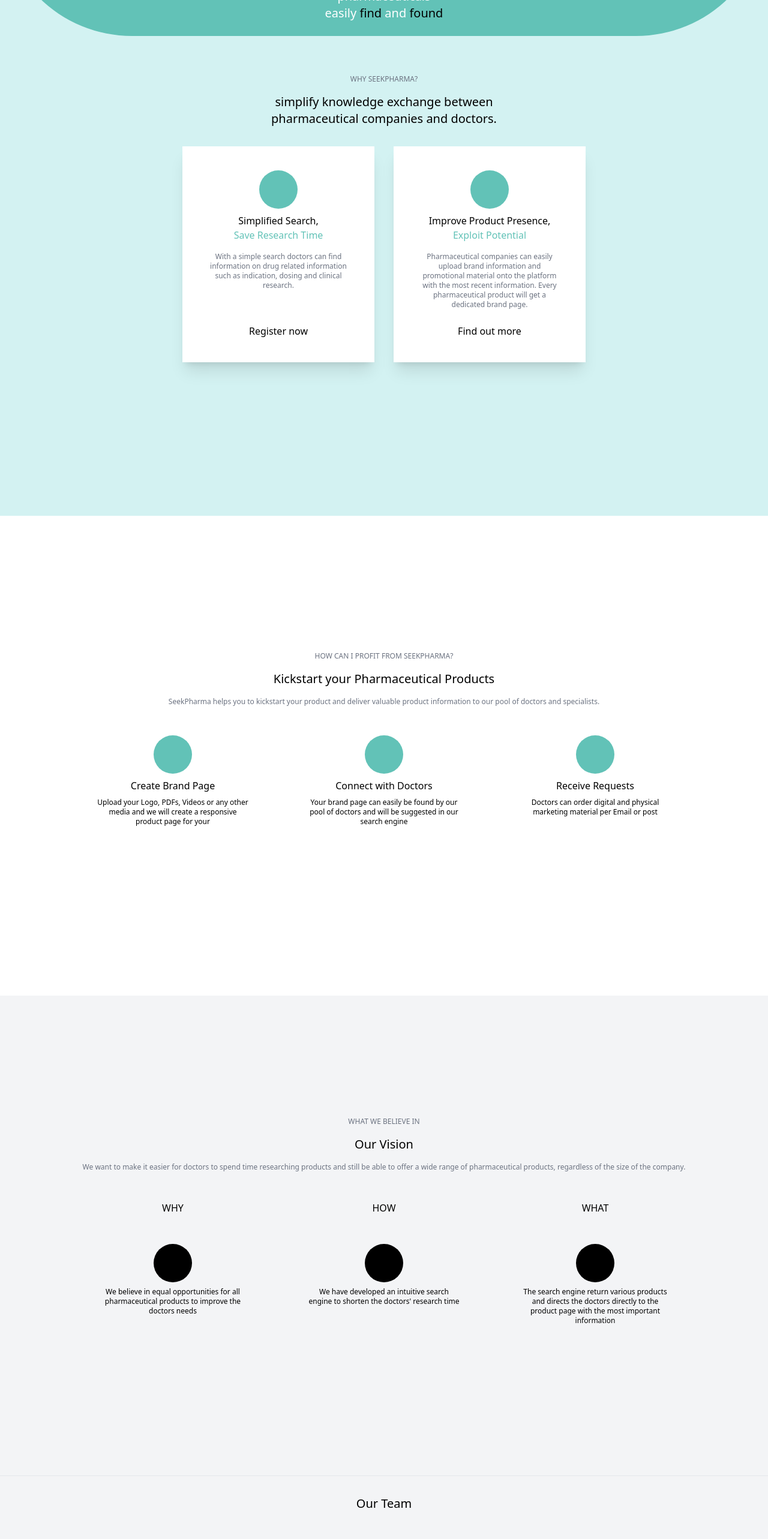
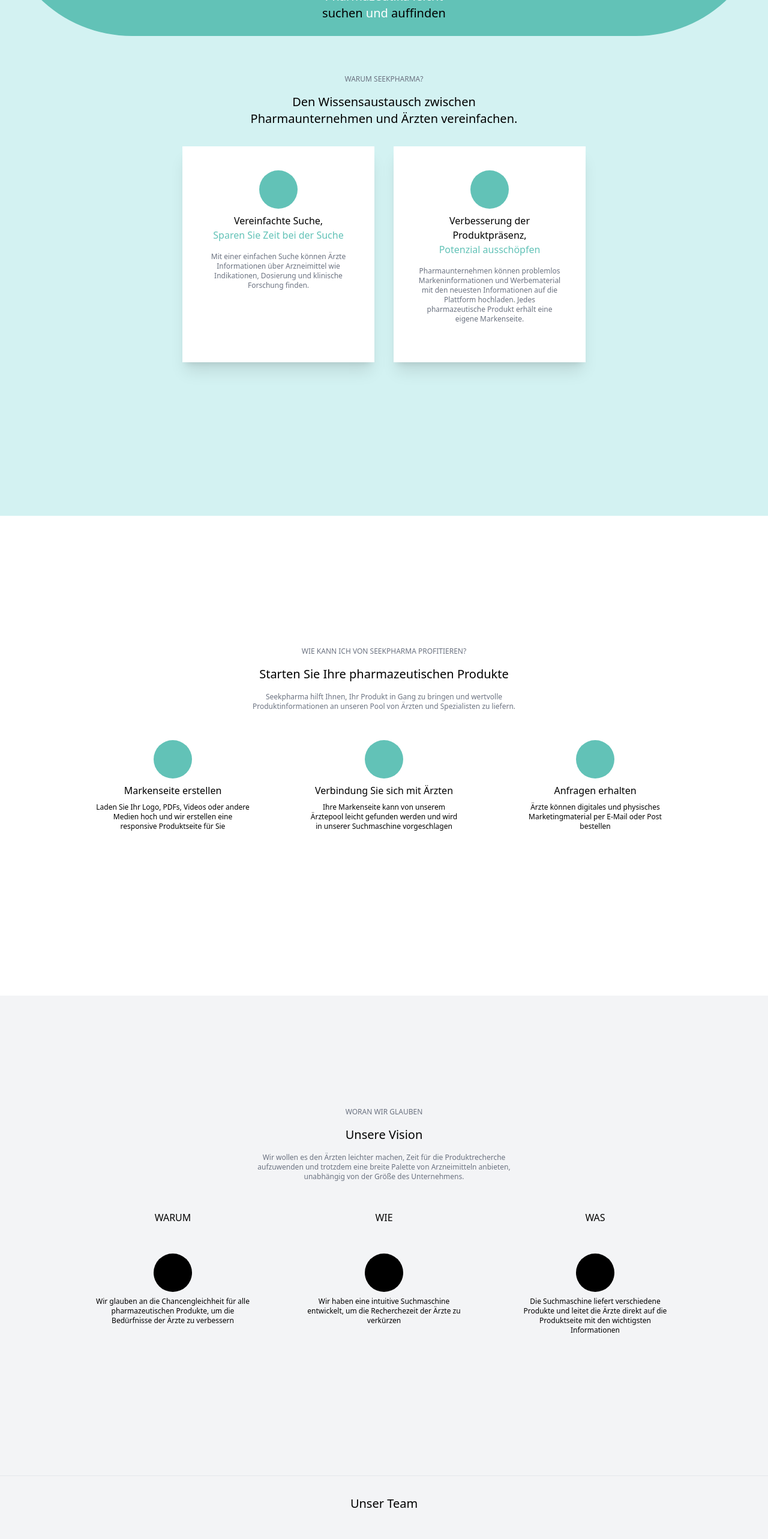
Before and after one commit to seekpharma/seekpharma.github.io, a Next.js app: page / in a window 1280 px wide. Shown: the part 160-2726 px from the top of the page at 60% size. Built offline with nearby package versions, Linux system fonts and the light colour scheme.

Commit message:
add translations

```diff
--- a/components/Card.tsx
+++ b/components/Card.tsx
@@ -3,7 +3,7 @@
   subTitle: string;
   teaserText: string;
   linkText: string;
-  linkUrl: string;
+  linkUrl?: string;
 }
 
 const Card = ({
@@ -20,7 +20,11 @@
       <p className="text-sp-primary">{subTitle}</p>
     </div>
     <div className="pb-4 text-xs text-center text-gray-500">{teaserText}</div>
-    <a href={linkUrl} className="hover:underline underline-offset-8">{linkText}</a>
+    {linkUrl && (
+      <a href={linkUrl} className="hover:underline underline-offset-8">
+        {linkText}
+      </a>
+    )}
   </div>
 );
 
--- a/i18n/de.json
+++ b/i18n/de.json
@@ -1 +1,72 @@
-{ "signIn": "Einloggen" }
+{
+  "signIn": "Einloggen",
+  "header": {
+    "teaser1": "Pharmazeutika leicht",
+    "teaser2": "suchen",
+    "teaser3": "und",
+    "teaser4": "auffinden"
+  },
+  "whySection": {
+    "title": "WARUM SEEKPHARMA?",
+    "teaser": "Den Wissensaustausch zwischen Pharmaunternehmen und Ärzten vereinfachen.",
+    "card1": {
+      "title": "Vereinfachte Suche,",
+      "subTitle": "Sparen Sie Zeit bei der Suche",
+      "teaserText": "Mit einer einfachen Suche können Ärzte Informationen über Arzneimittel wie Indikationen, Dosierung und klinische Forschung finden.",
+      "linkText": "Jetzt anmelden"
+    },
+    "card2": {
+      "title": "Verbesserung der Produktpräsenz,",
+      "subTitle": "Potenzial ausschöpfen",
+      "teaserText": "Pharmaunternehmen können problemlos Markeninformationen und Werbematerial mit den neuesten Informationen auf die Plattform hochladen. Jedes pharmazeutische Produkt erhält eine eigene Markenseite.",
+      "linkText": "Weitere Informationen"
+    }
+  },
+  "profitSection": {
+    "title": "WIE KANN ICH VON SEEKPHARMA PROFITIEREN?",
+    "teaser": "Starten Sie Ihre pharmazeutischen Produkte",
+    "subTeaser": "Seekpharma hilft Ihnen, Ihr Produkt in Gang zu bringen und wertvolle Produktinformationen an unseren Pool von Ärzten und Spezialisten zu liefern.",
+    "bullets": {
+      "left": {
+        "title": "Markenseite erstellen",
+        "teaser": "Laden Sie Ihr Logo, PDFs, Videos oder andere Medien hoch und wir erstellen eine responsive Produktseite für Sie"
+      },
+      "middle": {
+        "title": "Verbindung Sie sich mit Ärzten",
+        "teaser": "Ihre Markenseite kann von unserem Ärztepool leicht gefunden werden und wird in unserer Suchmaschine vorgeschlagen"
+      },
+      "right": {
+        "title": "Anfragen erhalten",
+        "teaser": "Ärzte können digitales und physisches Marketingmaterial per E-Mail oder Post bestellen"
+      }
+    }
+  },
+  "visionSection": {
+    "title": "WORAN WIR GLAUBEN",
+    "teaser": "Unsere Vision",
+    "subTeaser": "Wir wollen es den Ärzten leichter machen, Zeit für die Produktrecherche aufzuwenden und trotzdem eine breite Palette von Arzneimitteln anbieten, unabhängig von der Größe des Unternehmens.",
+    "bullets": {
+      "left": {
+        "title": "WARUM",
+        "teaser": "Wir glauben an die Chancengleichheit für alle pharmazeutischen Produkte, um die Bedürfnisse der Ärzte zu verbessern"
+      },
+      "middle": {
+        "title": "WIE",
+        "teaser": "Wir haben eine intuitive Suchmaschine entwickelt, um die Recherchezeit der Ärzte zu verkürzen"
+      },
+      "right": {
+        "title": "WAS",
+        "teaser": "Die Suchmaschine liefert verschiedene Produkte und leitet die Ärzte direkt auf die Produktseite mit den wichtigsten Informationen"
+      }
+    }
+  },
+  "teamSection": {
+    "title": "Unser Team"
+  },
+  "contactSection": {
+    "title": "Kotakt",
+    "teaser": "Chatten Sie mit uns! Wir unterbreiten Ihnen gerne ein Angebot und gehen auf Ihre Bedürfnisse ein.",
+    "actionButton": "Email anzeigen",
+    "actionLoading": "Laden..."
+  }
+}
--- a/i18n/en.json
+++ b/i18n/en.json
@@ -1 +1,72 @@
-{ "signIn": "Sign in" }
+{
+  "signIn": "Sign in",
+  "header": {
+    "teaser1": "pharmaceuticals easily",
+    "teaser2": "find",
+    "teaser3": "and",
+    "teaser4": "found"
+  },
+  "whySection": {
+    "title": "WHY SEEKPHARMA?",
+    "teaser": "simplify knowledge exchange between pharmaceutical companies and doctors.",
+    "card1": {
+      "title": "Simplified Search,",
+      "subTitle": "Save Research Time",
+      "teaserText": "With a simple search doctors can find information on drug related information such as indication, dosing and clinical research.",
+      "linkText": "Register now"
+    },
+    "card2": {
+      "title": "Improve Product Presence,",
+      "subTitle": "Exploit Potential",
+      "teaserText": "Pharmaceutical companies can easily upload brand information and promotional material onto the platform with the most recent information. Every pharmaceutical product will get a dedicated brand page.",
+      "linkText": "Find out more"
+    }
+  },
+  "profitSection": {
+    "title": "HOW CAN I PROFIT FROM SEEKPHARMA?",
+    "teaser": "Kickstart your Pharmaceutical Products",
+    "subTeaser": "SeekPharma helps you to kickstart your product and deliver valuable product information to our pool of doctors and specialists.",
+    "bullets": {
+      "left": {
+        "title": "Create Brand Page",
+        "teaser": "Upload your Logo, PDFs, Videos or any other media and we will create a responsive product page for your"
+      },
+      "middle": {
+        "title": "Connect with Doctors",
+        "teaser": "Your brand page can easily be found by our pool of doctors and will be suggested in our search engine"
+      },
+      "right": {
+        "title": "Receive Requests",
+        "teaser": "Doctors can order digital and physical marketing material per Email or post"
+      }
+    }
+  },
+  "visionSection": {
+    "title": "WHAT WE BELIEVE IN",
+    "teaser": "Our Vision",
+    "subTeaser": "We want to make it easier for doctors to spend time researching products and still be able to offer a wide range of pharmaceutical products, regardless of the size of the company.",
+    "bullets": {
+      "left": {
+        "title": "WHY",
+        "teaser": "We believe in equal opportunities for all pharmaceutical products to improve the doctors needs"
+      },
+      "middle": {
+        "title": "HOW",
+        "teaser": "We have developed an intuitive search engine to shorten the doctors' research time"
+      },
+      "right": {
+        "title": "WHAT",
+        "teaser": "The search engine return various products and directs the doctors directly to the product page with the most important information"
+      }
+    }
+  },
+  "teamSection": {
+    "title": "Our team"
+  },
+  "contactSection": {
+    "title": "Contact",
+    "teaser": "Chat with us! We will be happy to provide you with a quote and accommodate your needs.",
+    "actionButton": "Show email",
+    "actionLoading": "Loading..."
+  }
+}
--- a/pages/_app.tsx
+++ b/pages/_app.tsx
@@ -1,12 +1,12 @@
 import "../styles/globals.css";
 import type { AppProps } from "next/app";
-import { I18nContext, I18nextProvider } from "react-i18next";
+import { I18nextProvider } from "react-i18next";
 import { useRouter } from "next/router";
-import { useContext, useEffect } from "react";
+import { useEffect } from "react";
 import i18n from "../i18n/i18n";
 
 function MyApp({ Component, pageProps }: AppProps) {
-  const { locale, locales } = useRouter();
+  const { locale } = useRouter();
 
   useEffect(() => {
     i18n.changeLanguage(locale);
--- a/pages/index.tsx
+++ b/pages/index.tsx
@@ -1,7 +1,7 @@
 import type { NextPage } from "next";
 import Head from "next/head";
 import { useRouter } from "next/router";
-import { useContext, useEffect, useState } from "react";
+import { useContext, useState } from "react";
 import { I18nContext, useTranslation } from "react-i18next";
 import Card from "../components/Card";
 
@@ -75,61 +75,60 @@
                 SEEKPHARMA
               </h2>
               <p className="text-sm sm:text-xl w-52 text-center">
-                <span className="text-white">pharmaceuticals easily </span>
-                <span>find </span>
-                <span className="text-white">and </span>
-                <span>found</span>
+                <span className="text-white">{t("header.teaser1")} </span>
+                <span>{t("header.teaser2")} </span>
+                <span className="text-white">{t("header.teaser3")} </span>
+                <span>{t("header.teaser4")}</span>
               </p>
             </div>
           </div>
         </section>
 
         <section className="pt-16 min-h-screen flex flex-col items-center bg-sp-secondary">
-          <div className="text-xs text-gray-500 pb-4">WHY SEEKPHARMA?</div>
+          <div className="text-xs text-gray-500 pb-4">
+            {t("whySection.title")}
+          </div>
           <div className="text-xl text-center max-w-md pb-4">
-            simplify knowledge exchange between pharmaceutical companies and
-            doctors.
+            {t("whySection.teaser")}
           </div>
           <div className="grid grid-cols-1 sm:grid-cols-2">
             <Card
-              title="Simplified Search,"
-              subTitle="Save Research Time"
-              teaserText="With a simple search doctors can find information on drug related information such as indication, dosing and clinical research."
-              linkText="Register now"
-              linkUrl="#"
+              title={t("whySection.card1.title")}
+              subTitle={t("whySection.card1.subTitle")}
+              teaserText={t("whySection.card1.teaserText")}
+              linkText={t("whySection.card1.linkText")}
             />
             <Card
-              title="Improve Product Presence,"
-              subTitle="Exploit Potential"
-              teaserText="Pharmaceutical companies can easily upload brand information and promotional material onto the platform with the most recent information. Every pharmaceutical product will get a dedicated brand page."
-              linkText="Find out more"
-              linkUrl="#"
+              title={t("whySection.card2.title")}
+              subTitle={t("whySection.card2.subTitle")}
+              teaserText={t("whySection.card2.teaserText")}
+              linkText={t("whySection.card2.linkText")}
             />
           </div>
         </section>
 
         <section className="pt-12 pb-12 md:pt-0 md:pb-0 min-h-screen flex flex-col justify-center items-center bg-white">
           <div className="text-xs text-center text-gray-500 pb-4">
-            HOW CAN I PROFIT FROM SEEKPHARMA?
+            {t("profitSection.title")}
           </div>
           <div className="text-xl text-center max-w-md pb-4">
-            Kickstart your Pharmaceutical Products
+            {t("profitSection.teaser")}
           </div>
-          <div className="text-center text-xs text-gray-500">
-            SeekPharma helps you to kickstart your product and deliver valuable
-            product information to our pool of doctors and specialists.
+          <div className="text-center text-xs max-w-md text-gray-500">
+            {t("profitSection.subTeaser")}
           </div>
 
           <div className="grid grid-cols-1 md:grid-cols-3">
             <div className="grid grid-rows-cards justify-items-center p-8 m-4 gap-2 bg-white max-w-xs">
               <div className="w-16 h-16 rounded-full bg-sp-primary"></div>
               <div>
-                <p className="font-medium text-center">Create Brand Page</p>
+                <p className="font-medium text-center">
+                  {t("profitSection.bullets.left.title")}
+                </p>
               </div>
               <div>
                 <p className="text-xs text-center">
-                  Upload your Logo, PDFs, Videos or any other media and we will
-                  create a responsive product page for your
+                  {t("profitSection.bullets.left.teaser")}
                 </p>
               </div>
             </div>
@@ -137,12 +136,13 @@
             <div className="grid grid-rows-cards justify-items-center p-8 m-4 gap-2 bg-white max-w-xs">
               <div className="w-16 h-16 rounded-full bg-sp-primary"></div>
               <div>
-                <p className="font-medium text-center">Connect with Doctors</p>
+                <p className="font-medium text-center">
+                  {t("profitSection.bullets.middle.title")}
+                </p>
               </div>
               <div>
                 <p className="text-xs text-center">
-                  Your brand page can easily be found by our pool of doctors and
-                  will be suggested in our search engine
+                  {t("profitSection.bullets.middle.teaser")}
                 </p>
               </div>
             </div>
@@ -150,12 +150,13 @@
             <div className="grid grid-rows-cards justify-items-center p-8 m-4 gap-2 bg-white max-w-xs">
               <div className="w-16 h-16 rounded-full bg-sp-primary"></div>
               <div>
-                <p className="font-medium text-center">Receive Requests</p>
+                <p className="font-medium text-center">
+                  {t("profitSection.bullets.right.title")}
+                </p>
               </div>
               <div>
                 <p className="text-xs text-center">
-                  Doctors can order digital and physical marketing material per
-                  Email or post
+                  {t("profitSection.bullets.right.teaser")}
                 </p>
               </div>
             </div>
@@ -163,49 +164,47 @@
         </section>
 
         <section className="pt-12 pb-12 md:pt-0 md:pb-0 min-h-screen flex flex-col items-center bg-gray-100 justify-center">
-          <div className="text-xs text-gray-500 pb-4">WHAT WE BELIEVE IN</div>
-          <div className="text-xl text-center max-w-md pb-4">Our Vision</div>
-          <div className="text-center text-xs text-gray-500">
-            We want to make it easier for doctors to spend time researching
-            products and still be able to offer a wide range of pharmaceutical
-            products, regardless of the size of the company.
+          <div className="text-xs text-gray-500 pb-4">
+            {t("visionSection.title")}
+          </div>
+          <div className="text-xl text-center max-w-md pb-4">
+            {t("visionSection.teaser")}
+          </div>
+          <div className="text-center text-xs max-w-md text-gray-500">
+            {t("visionSection.subTeaser")}
           </div>
 
           <div className="grid grid-cols-1 md:grid-cols-3">
             <div className="grid grid-rows-3 justify-items-center p-8 m-4 gap-2 max-w-xs">
               <div>
-                <p>WHY</p>
+                <p>{t("visionSection.bullets.left.title")}</p>
               </div>
               <div className="w-16 h-16 rounded-full bg-black"></div>
               <div>
                 <p className="text-xs text-center">
-                  We believe in equal opportunities for all pharmaceutical
-                  products to improve the doctors needs
+                  {t("visionSection.bullets.left.teaser")}
                 </p>
               </div>
             </div>
             <div className="grid grid-rows-3 justify-items-center p-8 m-4 gap-2 max-w-xs">
               <div>
-                <p>HOW</p>
+                <p>{t("visionSection.bullets.middle.title")}</p>
               </div>
               <div className="w-16 h-16 rounded-full bg-black"></div>
               <div>
                 <p className="text-xs text-center">
-                  We have developed an intuitive search engine to shorten the
-                  doctors&apos; research time
+                  {t("visionSection.bullets.middle.teaser")}
                 </p>
               </div>
             </div>
             <div className="grid grid-rows-3 justify-items-center p-8 m-4 gap-2 max-w-xs">
               <div>
-                <p>WHAT</p>
+                <p>{t("visionSection.bullets.right.title")}</p>
               </div>
               <div className="w-16 h-16 rounded-full bg-black"></div>
               <div>
                 <p className="text-xs text-center">
-                  The search engine return various products and directs the
-                  doctors directly to the product page with the most important
-                  information
+                  {t("visionSection.bullets.right.teaser")}
                 </p>
               </div>
             </div>
@@ -213,7 +212,9 @@
         </section>
 
         <section className="p-8 flex flex-col items-center bg-gray-100 justify-center border-t">
-          <div className="text-xl text-center max-w-md pb-12">Our Team</div>
+          <div className="text-xl text-center max-w-md pb-12">
+            {t("teamSection.title")}
+          </div>
 
           <div className="grid grid-cols-1 md:grid-cols-4 gap-16">
             <div className="grid grid-flow-row justify-items-center gap-2">
@@ -281,13 +282,10 @@
 
         <section className="p-8 flex flex-col gap-5 items-center justify-center bg-sp-primary">
           <div>
-            <p className="text-xl text-white">Contact</p>
+            <p className="text-xl text-white">{t("contactSection.title")}</p>
           </div>
           <div className="pb-4">
-            <p className="text-sm text-white">
-              Chat with us! We will be happy to provide you with a quote and
-              accommodate your needs.
-            </p>
+            <p className="text-sm text-white">{t("contactSection.teaser")}</p>
           </div>
           <div>
             {!email && !emailLoading && (
@@ -295,10 +293,14 @@
                 className="p-2 bg-white text-sp-primary rounded-lg"
                 onClick={displayEmail}
               >
-                Show email
+                {t("contactSection.actionButton")}
               </button>
             )}
-            {emailLoading && <span className="text-xs">Loading...</span>}
+            {emailLoading && (
+              <span className="text-xs">
+                {t("contactSection.actionLoading")}
+              </span>
+            )}
             {email && <a href={`mailto:${email}`}>{email}</a>}
           </div>
         </section>
```
